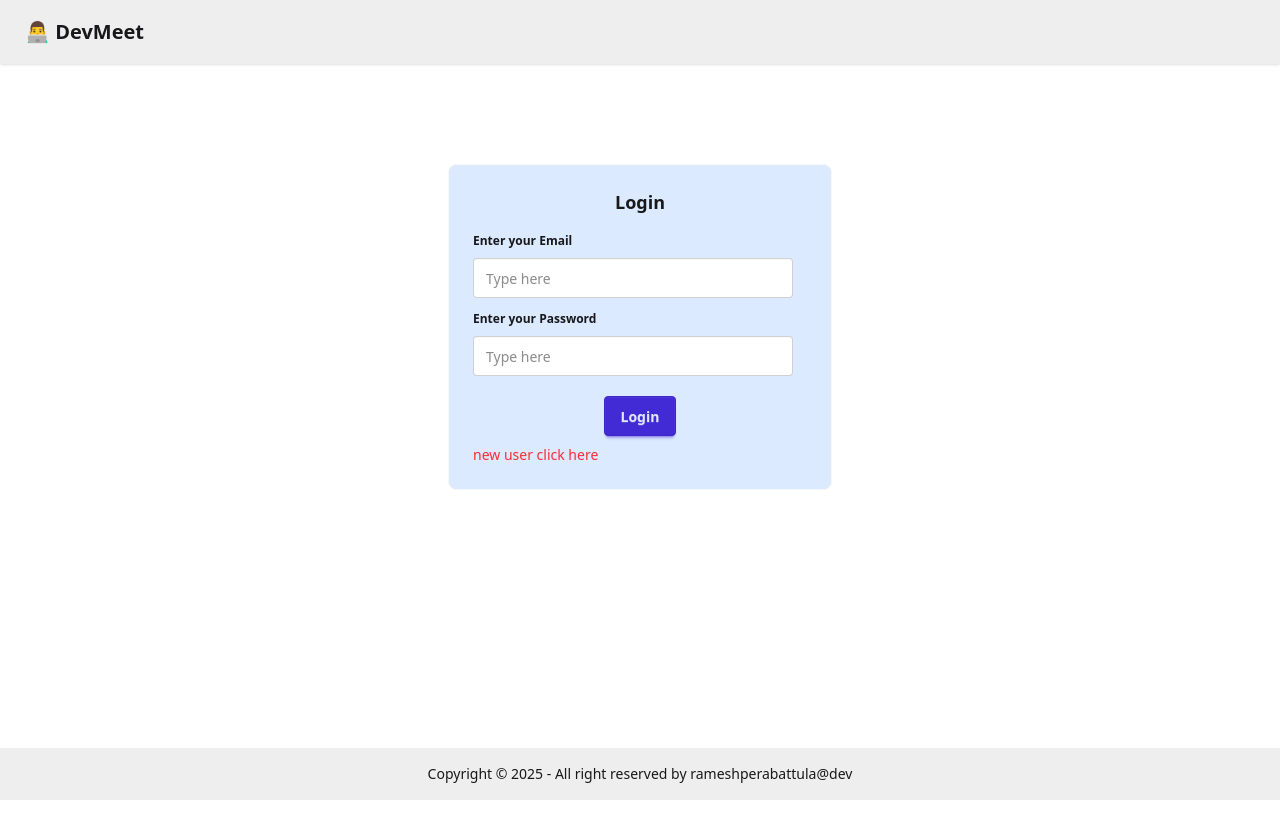
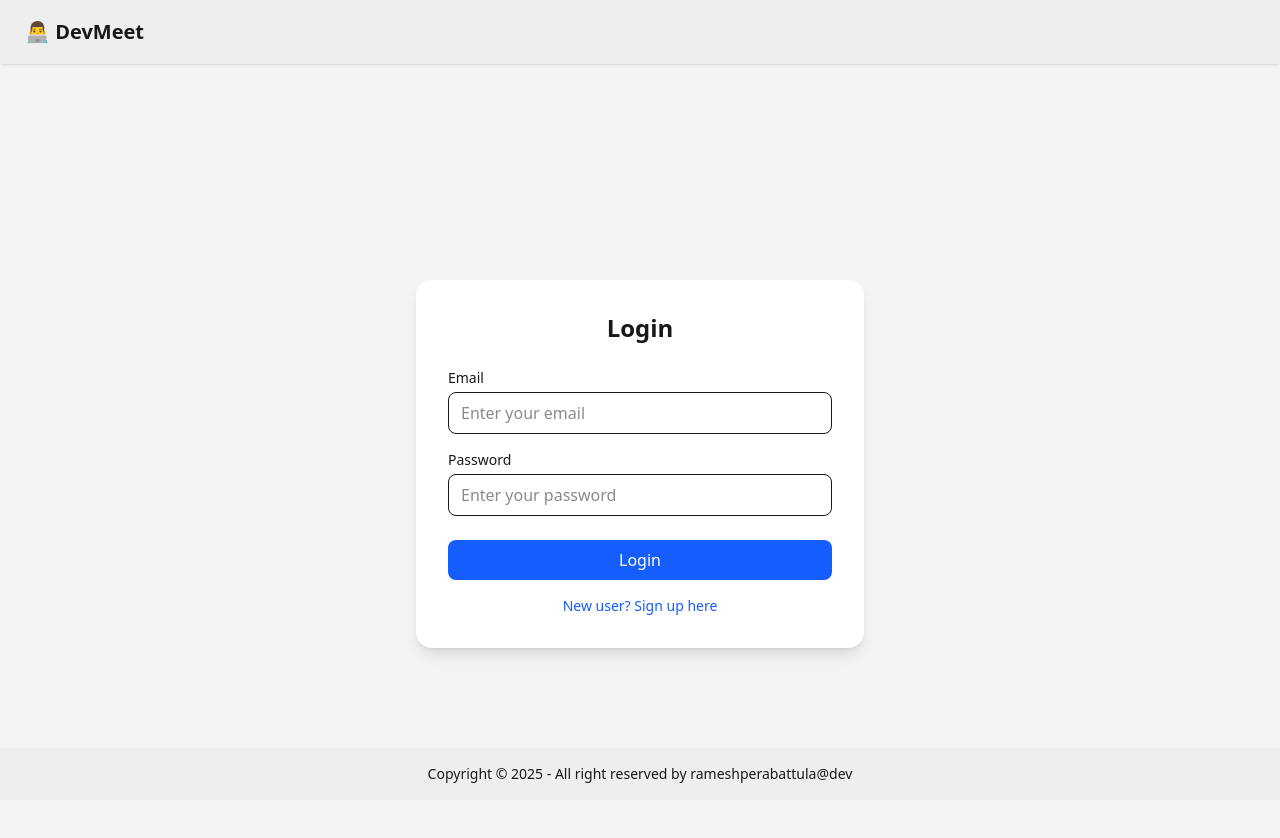
Before and after one commit to ramesh-perabattula/DevConnect, a React (Vite) app: page /login in a window 1280 px wide. Shown: the top 838 px of the page. Before the commit the page ends 800 px from the top, so only its background shows below. Built offline with nearby package versions, Linux system fonts and the light colour scheme.

Commit message:
ui changed

```diff
--- a/src/components/Feed.jsx
+++ b/src/components/Feed.jsx
@@ -27,7 +27,7 @@ const Feed = () => {
   if (feed.length === 0) return <h1>No new users found</h1>;
 
   return (
-    <div className='flex justify-center my-12'>
+  <div className="flex justify-center items-center min-h-[calc(100vh-8rem)] px-4">
       <UserCard user={feed[0]} />
     </div>
   );
--- a/src/components/Login.jsx
+++ b/src/components/Login.jsx
@@ -4,70 +4,119 @@ import { useDispatch } from 'react-redux';
 import { addUser } from '../utils/userSlice';
 import { useNavigate } from 'react-router-dom';
 import { BASE_URL } from '../utils/constants';
+
 const Login = () => {
-    const [email,setEmail]=useState("");
-    const [password,setPassword]=useState("");
-    const[firstName,setFirstName]=useState("");
-    const[lastName,setLastName]=useState("");
-    const[isLoginForm,setIsLoginForm]=useState(true);
-    const [error,setError]=useState("");
-    const dispatch=useDispatch();
-    const navigate=useNavigate();
-    const handleLogin = async()=>{
-        try{
-            const result = await axios.post(BASE_URL+"/auth/login",{
-                email,password
-            },{withCredentials:true});
-             dispatch(addUser(result.data))
+  const [email, setEmail] = useState("");
+  const [password, setPassword] = useState("");
+  const [firstName, setFirstName] = useState("");
+  const [lastName, setLastName] = useState("");
+  const [isLoginForm, setIsLoginForm] = useState(true);
+  const [error, setError] = useState("");
+
+  const dispatch = useDispatch();
+  const navigate = useNavigate();
+
+  const handleLogin = async () => {
+    try {
+      const result = await axios.post(
+        BASE_URL + "/auth/login",
+        { email, password },
+        { withCredentials: true }
+      );
+      dispatch(addUser(result.data));
       return navigate('/feed');
-         }catch(err){
-            setError(err?.response?.data?.message||"something went wrong")
+    } catch (err) {
+      setError(err?.response?.data?.message || "Something went wrong");
       console.log(err);
     }
   };
 
-     const handleSignin = async()=>{
-        try{
-            const result = await axios.post(BASE_URL+"/auth/signin",{
-                firstName,lastName,email,password
-            },{withCredentials:true});
-            dispatch(addUser(result.data.data))
+  const handleSignin = async () => {
+    try {
+      const result = await axios.post(
+        BASE_URL + "/auth/signin",
+        { firstName, lastName, email, password },
+        { withCredentials: true }
+      );
+      dispatch(addUser(result.data.data));
       return navigate('/profile');
-         }catch(err){
-            setError(err?.response?.data?.message||"something went wrong")
+    } catch (err) {
+      setError(err?.response?.data?.message || "Something went wrong");
       console.log(err);
     }
   };
 
   return (
-    <div className="flex justify-center my-25">
-        <div className="card card-dash bg-base-100 w-96 border bg-blue-100 ">
-  <div className="card-body">
-    <h2 className="card-title justify-center">{isLoginForm ? "Login":"signup"}</h2>
+    <div className="flex justify-center items-center min-h-screen bg-gray-100">
+      <div className="bg-white shadow-lg rounded-2xl p-8 w-full max-w-md">
+        <h2 className="text-2xl font-bold text-center mb-6">
+          {isLoginForm ? "Login" : "Sign Up"}
+        </h2>
+
+        <div className="space-y-4">
+          {!isLoginForm && (
+            <>
               <div>
-    {!isLoginForm && <><fieldset className="fieldset">
-<legend className="fieldset-legend">First Name:</legend>
-<input type="text" value={firstName} className="input" placeholder="Type here" onChange={(e)=>setFirstName(e.target.value)} />
-</fieldset>
-<fieldset className="fieldset">
-<legend className="fieldset-legend">Last Name:</legend>
-<input type="text" value={lastName} className="input" placeholder="Type here" onChange={(e)=>setLastName(e.target.value)} />
-</fieldset></>}
-        <fieldset className="fieldset">
-  <legend className="fieldset-legend">Enter your Email</legend>
-  <input type="text" value={email} className="input" placeholder="Type here" onChange={(e)=>setEmail(e.target.value)} />
-</fieldset>
-<fieldset className="fieldset">
-  <legend className="fieldset-legend">Enter your Password</legend>
-  <input type="text" value={password} className="input" placeholder="Type here" onChange={(e)=>setPassword(e.target.value)} />
- </fieldset>
+                <label className="block text-sm font-medium mb-1">First Name</label>
+                <input
+                  type="text"
+                  value={firstName}
+                  onChange={(e) => setFirstName(e.target.value)}
+                  className="w-full border rounded-lg px-3 py-2 focus:outline-none focus:ring-2 focus:ring-blue-500"
+                  placeholder="Enter your first name"
+                />
               </div>
-    <p className='text-red-500'>{error}</p>
-    <div className="card-actions justify-center">
-      <button className="btn btn-primary" onClick={isLoginForm?handleLogin:handleSignin}>{isLoginForm?"Login":"signup"}</button>
+              <div>
+                <label className="block text-sm font-medium mb-1">Last Name</label>
+                <input
+                  type="text"
+                  value={lastName}
+                  onChange={(e) => setLastName(e.target.value)}
+                  className="w-full border rounded-lg px-3 py-2 focus:outline-none focus:ring-2 focus:ring-blue-500"
+                  placeholder="Enter your last name"
+                />
               </div>
-        <p className='text-red-500' onClick={()=>setIsLoginForm((value)=>!value)}>{isLoginForm?"new user click here":"existing user click here"}</p>
+            </>
+          )}
+
+          <div>
+            <label className="block text-sm font-medium mb-1">Email</label>
+            <input
+              type="email"
+              value={email}
+              onChange={(e) => setEmail(e.target.value)}
+              className="w-full border rounded-lg px-3 py-2 focus:outline-none focus:ring-2 focus:ring-blue-500"
+              placeholder="Enter your email"
+            />
           </div>
+
+          <div>
+            <label className="block text-sm font-medium mb-1">Password</label>
+            <input
+              type="password"
+              value={password}
+              onChange={(e) => setPassword(e.target.value)}
+              className="w-full border rounded-lg px-3 py-2 focus:outline-none focus:ring-2 focus:ring-blue-500"
+              placeholder="Enter your password"
+            />
+          </div>
+        </div>
+
+        {error && <p className="text-red-500 text-sm mt-3">{error}</p>}
+
+        <button
+          onClick={isLoginForm ? handleLogin : handleSignin}
+          className="w-full mt-6 bg-blue-600 text-white py-2 rounded-lg hover:bg-blue-700 transition"
+        >
+          {isLoginForm ? "Login" : "Sign Up"}
+        </button>
+
+        <p
+          onClick={() => setIsLoginForm((value) => !value)}
+          className="text-center text-sm text-blue-600 mt-4 cursor-pointer hover:underline"
+        >
+          {isLoginForm ? "New user? Sign up here" : "Already have an account? Login here"}
+        </p>
       </div>
     </div>
   )
--- a/src/components/UserCard.jsx
+++ b/src/components/UserCard.jsx
@@ -1,42 +1,71 @@
+// UserCard.js
 import React from 'react'
 import { removeUserFromFeed } from '../utils/feedSlice';
 import axios from 'axios';
 import { BASE_URL } from '../utils/constants';
 import { useDispatch } from 'react-redux';
-const UserCard = ({user}) => {
-    const{_id,firstName ,lastName,age,gender,about,photoUrl,skills}=user;
-    const dispatch=useDispatch();
-     const handleSendRequest=async(status,userId)=>{
-    try{
-      await axios.post(BASE_URL+"/request/send/"+status+"/"+userId,{},{withCredentials:true});
+
+const UserCard = ({ user }) => {
+  const { _id, firstName, lastName, age, gender, about, photoUrl, skills } = user;
+  const dispatch = useDispatch();
+
+  const handleSendRequest = async (status, userId) => {
+    try {
+      await axios.post(
+        BASE_URL + "/request/send/" + status + "/" + userId,
+        {},
+        { withCredentials: true }
+      );
       dispatch(removeUserFromFeed(userId));
-    }catch(err){
+    } catch (err) {
       console.log(err);
     }
-  }
-
+  };
 
   return (
-    <div>
-    <div className="card bg-base-300 w-96 shadow-sm">
-  <figure>
-    <img
-      src={photoUrl}
-      alt="photo" />
-  </figure>
-  <div className="card-body">
-    <h2 className="card-title">{firstName+" "+lastName}</h2>
-    {gender && age && <p>gender:{gender} age:{age}</p>}
-    {about && <p>{about}</p>}
-    {skills && <p>{skills}</p>}
-    <div className="card-actions justify-center">
-        <button className="btn btn-secondary" onClick={()=>handleSendRequest("ignored",_id)}>ignore</button>
-      <button className="btn btn-primary" onClick={()=>handleSendRequest("interested",_id)}>intrested</button>
+    <div className="card bg-base-100 w-80 max-h-[80vh] shadow-md rounded-2xl overflow-hidden">
+      {/* image */}
+      <figure className="h-48 overflow-hidden">
+        <img
+          src={photoUrl}
+          alt="profile"
+          className="w-full h-full object-cover"
+        />
+      </figure>
+
+      {/* body */}
+      <div className="card-body overflow-y-auto p-4">
+        <h2 className="card-title text-lg font-semibold">
+          {firstName} {lastName}
+        </h2>
+        {gender && age && (
+          <p className="text-sm text-gray-600">Gender: {gender} | Age: {age}</p>
+        )}
+        {about && <p className="text-sm text-gray-700">{about}</p>}
+        {skills && (
+          <p className="text-sm text-gray-700">
+            <span className="font-medium">Skills:</span> {skills}
+          </p>
+        )}
+
+        {/* actions */}
+        <div className="card-actions justify-center mt-4">
+          <button
+            className="btn btn-sm btn-secondary"
+            onClick={() => handleSendRequest("ignored", _id)}
+          >
+            Ignore
+          </button>
+          <button
+            className="btn btn-sm btn-primary"
+            onClick={() => handleSendRequest("interested", _id)}
+          >
+            Interested
+          </button>
+        </div>
+      </div>
     </div>
-  </div>
-</div>
-</div>
-  )
-}
+  );
+};
 
-export default UserCard
+export default UserCard;
```
Lines whose indentation alone changed are shown as unchanged.
